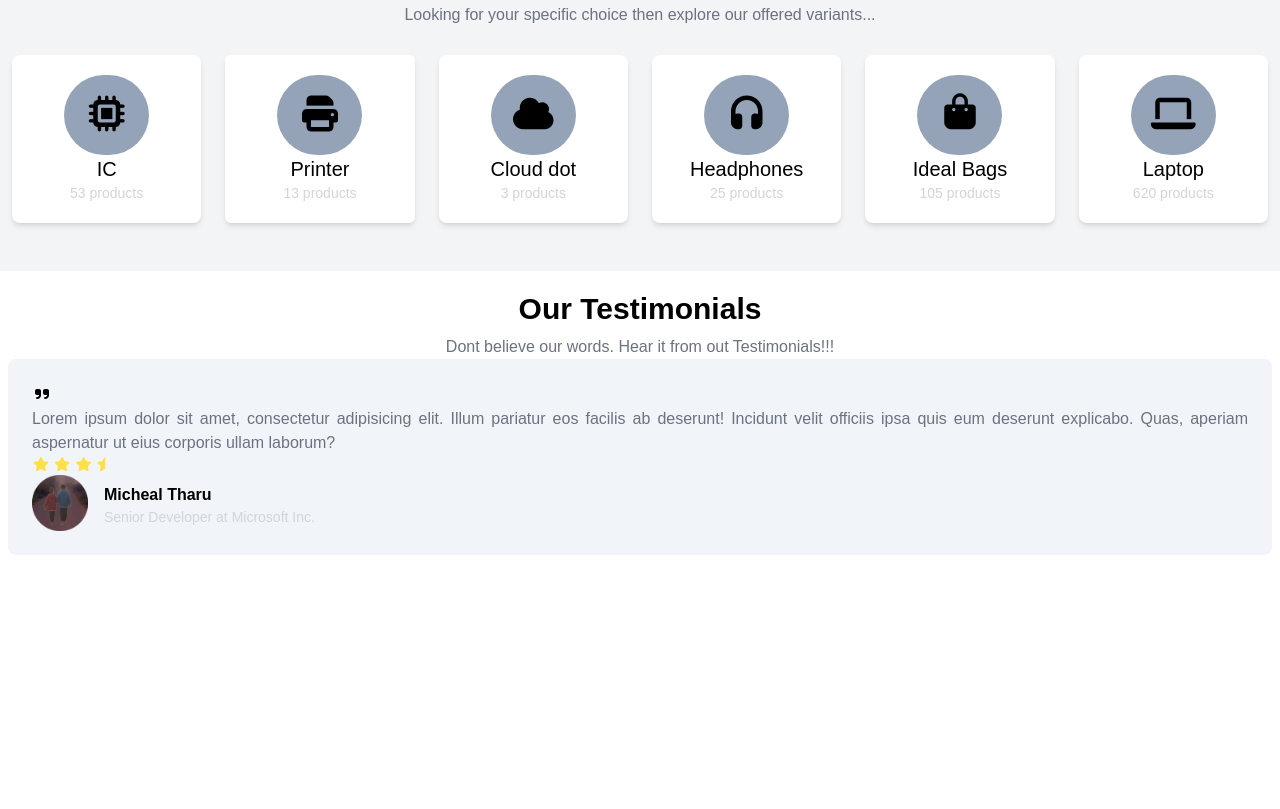
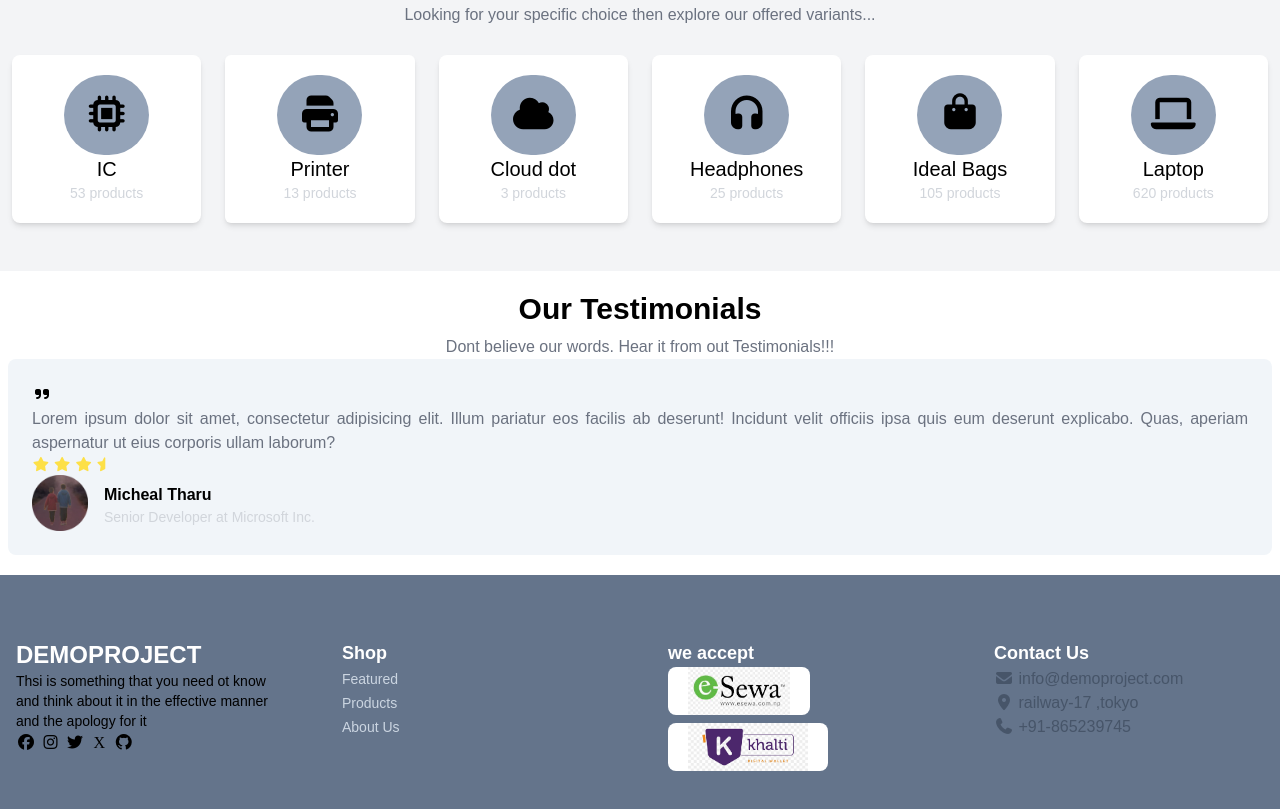
Before and after one commit to 0anishpandit/MERN-Learning, a plain HTML site: page index.html in a window 1280 px wide. Shown: the part 2487-3296 px from the top of the page. Before the commit the page ends 3062 px from the top, so only its background shows below. Drawn offline with nearby package versions, Linux system fonts and the light colour scheme; a web font is replaced by a local one.

Commit message:
Footer Section Added...Almost homepage static Complete.

```diff
--- a/index.html
+++ b/index.html
@@ -358,9 +358,6 @@
             </div>
         </section>
 
-        <!-- Latest from our Blog  Section-->
-        <section></section>
-
         <!-- Stay Updated Section-->
         <section  class="bg-blue-500 ">
             <div class="container mx-auto pt-8 text-center mx-16 pb-10 ">
@@ -469,6 +466,56 @@
             </div>
         </section>
     </main>
-    <footer></footer>
+    <footer class="py-16 bg-slate-500">
+        <div class="grid grid-cols-1 md:grid-cols-2 lg:grid-cols-4 gap-6">
+            <div class="container mx-auto px-4">
+                <h1 class="text-2xl font-bold text-white">DEMOPROJECT</h1>
+                <p class="text-sm">Thsi is something that you need ot know and think about it in the effective manner and the apology for it</p>
+                <a href="#"> <i class="fab fa-facebook"></i> </a>
+                <a href="#"> <i class="fab fa-instagram"></i> </a>
+                <a href="#"> <i class="fab fa-twitter"></i> </a>
+                <a href="#"> <i class="fab fa-x"></i> </a>
+                <a href="#"> <i class="fab fa-github"></i> </a>
+            </div>
+            <div class="px-4">
+                <h3 class="text-lg font-bold text-white">Shop</h3>
+                <ul>
+                    <li>
+                        <a href="#" class="text-slate-300 text-sm">Featured</a>
+                    </li>
+                    <li>
+                        <a href="#" class="text-slate-300 text-sm">Products</a>
+                    </li>
+                    <li>
+                        <a href="#" class="text-slate-300 text-sm">About Us</a>
+                    </li>
+                </ul>
+            </div>
+            <div class="px-4">
+                <h3 class="text-lg font-bold text-white">we accept</h3>
+                <div class="flex items-start flex-col gap-2">
+                    <img src="/assets/payments/esewa.jpg" alt=""  class="h-12 bg-white px-5 w-auto rounded-lg"/>
+                    <img src="/assets/payments/khalti.png" alt="" class="h-12 bg-white px-5 w-auto rounded-lg" />
+                </div>
+            </div>
+            <div class="px-4">
+                <h3 class="text-lg font-bold text-white">Contact Us</h3>
+                <ul class="text-slate-600">
+                    <li>
+                        <i class="fa fa-envelope"></i>
+                        <span>info@demoproject.com</span>
+                    </li>
+                    <li>
+                        <i class="fa fa-map-marker-alt"></i>
+                        <span>railway-17 ,tokyo</span>
+                    </li>
+                    <li>
+                        <i class="fa fa-phone"></i>
+                        <span>+91-865239745</span>
+                    </li>
+                </ul>
+            </div>
+        </div>
+    </footer>
 </body>
 </html>
```
Also changed, not shown: assets/payments/esewa.jpg (added), assets/payments/khalti.png (added).
